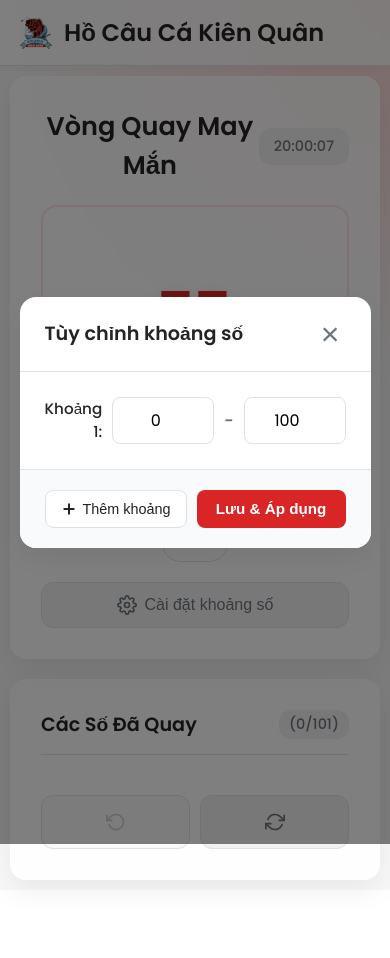
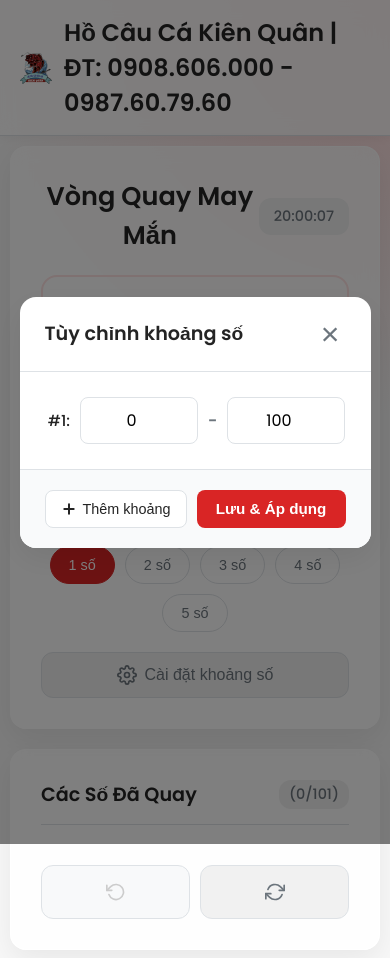
Before and after one commit to trieuphongit/trieuphongit.github.io, a plain HTML site: page index.html in a window 390 px wide. Both pictures are taken after a click on the button "Cài đặt khoảng số". Before the commit the page ends 890 px from the top, so only its background shows below. Drawn offline with Linux system fonts and the light colour scheme.

Commit message:
Add phone number

```diff
--- a/index.html
+++ b/index.html
@@ -15,7 +15,7 @@
         <div class="header-container">
             <a href="#" class="logo-link">
                 <img src="logo.svg" class="logo-svg" alt="Logo" />
-                <span class="site-title">Hồ Câu Cá Kiên Quân</span>
+                <span class="site-title">Hồ Câu Cá Kiên Quân | ĐT: 0908.606.000 - 0987.60.79.60</span>
             </a>
         </div>
     </header>
@@ -73,13 +73,13 @@
                 <div class="range-settings">
                     <div class="range-rows-container">
                         <div class="range-row">
-                            <label for="startNumInput">Khoảng 1:</label>
+                            <label for="startNumInput">#1:</label>
                             <input type="number" id="startNumInput" value="0">
                             <span class="range-separator">-</span>
                             <input type="number" id="endNumInput" value="100">
                         </div>
                         <div class="range-row" id="range2Container" style="display: none;">
-                            <label for="startNumInput2">Khoảng 2:</label>
+                            <label for="startNumInput2">#2:</label>
                             <input type="number" id="startNumInput2" value="101">
                             <span class="range-separator">-</span>
                             <input type="number" id="endNumInput2" value="200">
```
